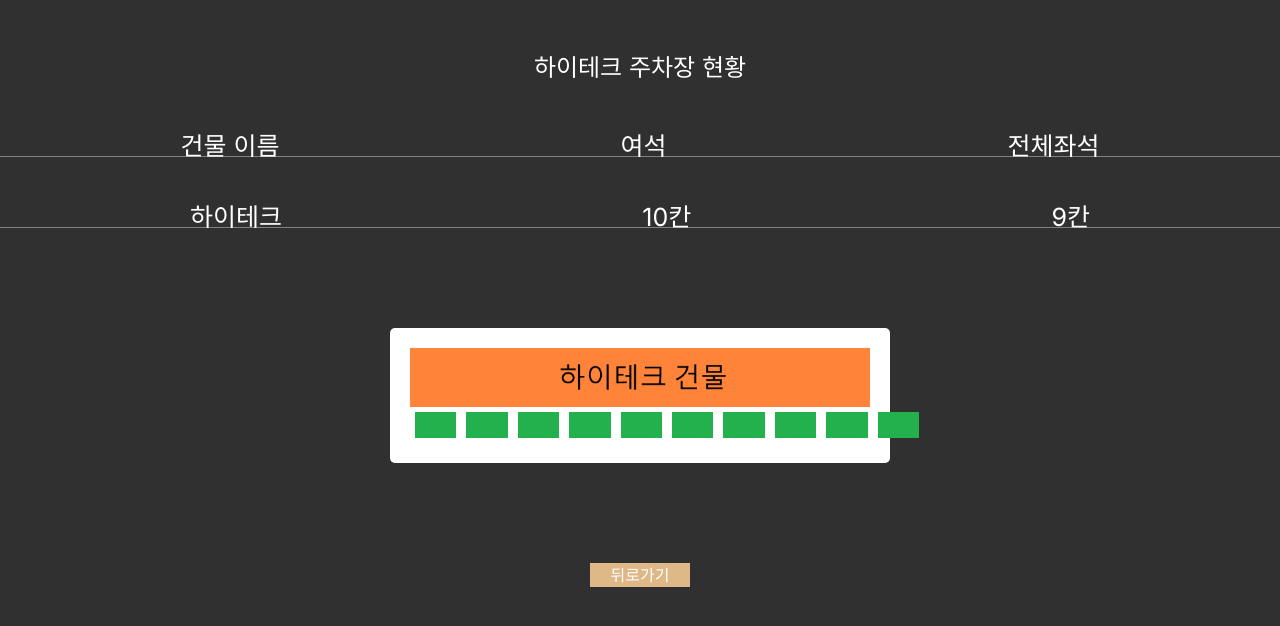
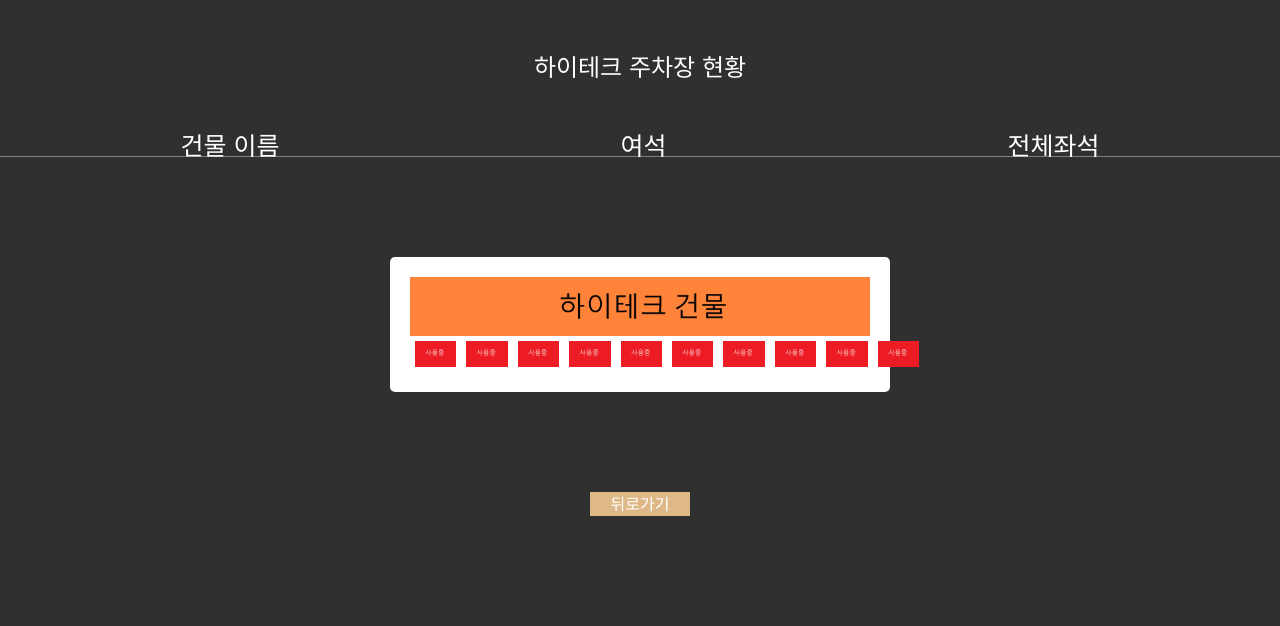
Before and after one commit to totalcream/INHA_parkInfo, a Next.js app: page /pages/parkinfo/hightech in a window 1280 px wide. Shown: the top 626 px of the page. Built offline with nearby package versions, Linux system fonts and the light colour scheme.

Commit message:
edit gethttp  and pages and move component

```diff
--- /dev/null
+++ b/app/container/cart.tsx
@@ -0,0 +1,35 @@
+import Link from "next/link"
+
+const Parkinfo = ({ parkarr }: { parkarr: Array<boolean> }) => {
+    return (
+
+<div>
+<h4 className="title-miss">하이테크 주차장 현황</h4>
+<div className="cart-item">
+  <p>건물 이름</p>
+  <p>여석</p>
+  <p>전체좌석</p>
+</div>
+
+<div className="high">
+  <img src="/high1.png" className="park1-img" />
+  <div className="image-container">
+    {parkarr && parkarr.map((value, index) => (
+      <img
+        key={index}
+        src={value === true ? '/green1.png' : '/red1.png'}
+        alt={`주차장 이미지 ${index + 1}`}
+        className="green1-img"
+      />
+    ))}
+  </div>
+</div>
+
+<Link href="/">
+    <button className='mybtn'>뒤로가기</button>
+  </Link>
+</div>
+    )
+}
+
+export default Parkinfo
--- /dev/null
+++ b/app/pages/hooks.tsx
@@ -0,0 +1,12 @@
+// components/ImageContainer.tsx
+import React from 'react';
+
+interface ImageContainerProps {
+  children: React.ReactNode;
+}
+
+const ImageContainer: React.FC<ImageContainerProps> = ({ children }) => {
+  return <div className="image-container">{children}</div>;
+};
+
+export default ImageContainer;
--- a/app/pages/parkinfo/hightech/page.tsx
+++ b/app/pages/parkinfo/hightech/page.tsx
@@ -1,64 +1,12 @@
-// import exp from "constants";
-// import { GetServerSideProps, NextPage } from "next";
-// import Head from "next/head";
-// import { unstable_noStore as noStore } from "next/cache";
-// import { useState } from "react";
+'use client'
+
 import Image from "next/image";
 import styled from "styled-components";
-import Link from 'next/link';
 import { Myarr } from "@/pages/api/gethttp";
+import { useState, useReducer, useEffect } from "react";
+import Parkinfo from "@/app/container/cart";
 
-export default function Cart() {
-  // 가정: 주어진 데이터 배열 (0 또는 1 값)
-  const data = [1, 1, 0, 1, 0, 1, 0, 1, 0];
-  const countFalseValues = Myarr && Myarr.filter(value => !value).length;
-
-  // 0의 개수 계산
-  // const k = data.filter(value => value === 0).length;
-
-  return (
-    <div>
-      <h4 className="title-miss">하이테크 주차장 현황</h4>
-      <div className="cart-item">
-        <p>건물 이름</p>
-        <p>여석</p>
-        <p>전체좌석</p>
-      </div>
-
-      <CartItem k={countFalseValues} />
-
-      <div className="high">
-        <img src="/high1.png" className="park1-img" />
-        <div className="image-container">
-          {Myarr && Myarr.map((value, index) => (
-            <img
-              key={index}
-              src={value === false ? '/green1.png' : '/red1.png'}
-              alt={`주차장 이미지 ${index + 1}`}
-              className="green1-img"
-            />
-          ))}
-        </div>
-      </div>
-
-      <Link href="/">
-          <button className='mybtn'>뒤로가기</button>
-        </Link>
-    </div>
-  );
-}
-
-// function CartItem({ k }) {
-//   return (
-//     <div className="cart-item">
-//       <p>하이테크 </p>
-//       <p>{k}칸</p>
-//       <p>9칸</p>
-//     </div>
-//   );
-// }
-
-function CartItem({ k }: { k: number }) {
+function CartItem({ k }: { k: boolean }) {
   return (
     <div className="cart-item">
       <p>하이테크 </p>
@@ -67,3 +15,18 @@ function CartItem({ k }: { k: number }) {
     </div>
   );
 }
+
+export default function Cart() {
+
+  // 가정: 주어진 데이터 배열 (0 또는 1 값)
+  const data = [1, 1, 0, 1, 0, 1, 0, 1, 0];
+  const countFalseValues = Myarr && Myarr.filter(value => !value).length;
+  console.log(Myarr);
+  useEffect(() => {
+    console.log('Effect triggered');
+  }, []);
+
+  return (
+    <Parkinfo parkarr={Myarr} />
+  )
+}
```
Also changed, not shown: pages/api/gethttp.ts (+13 -9 lines).
